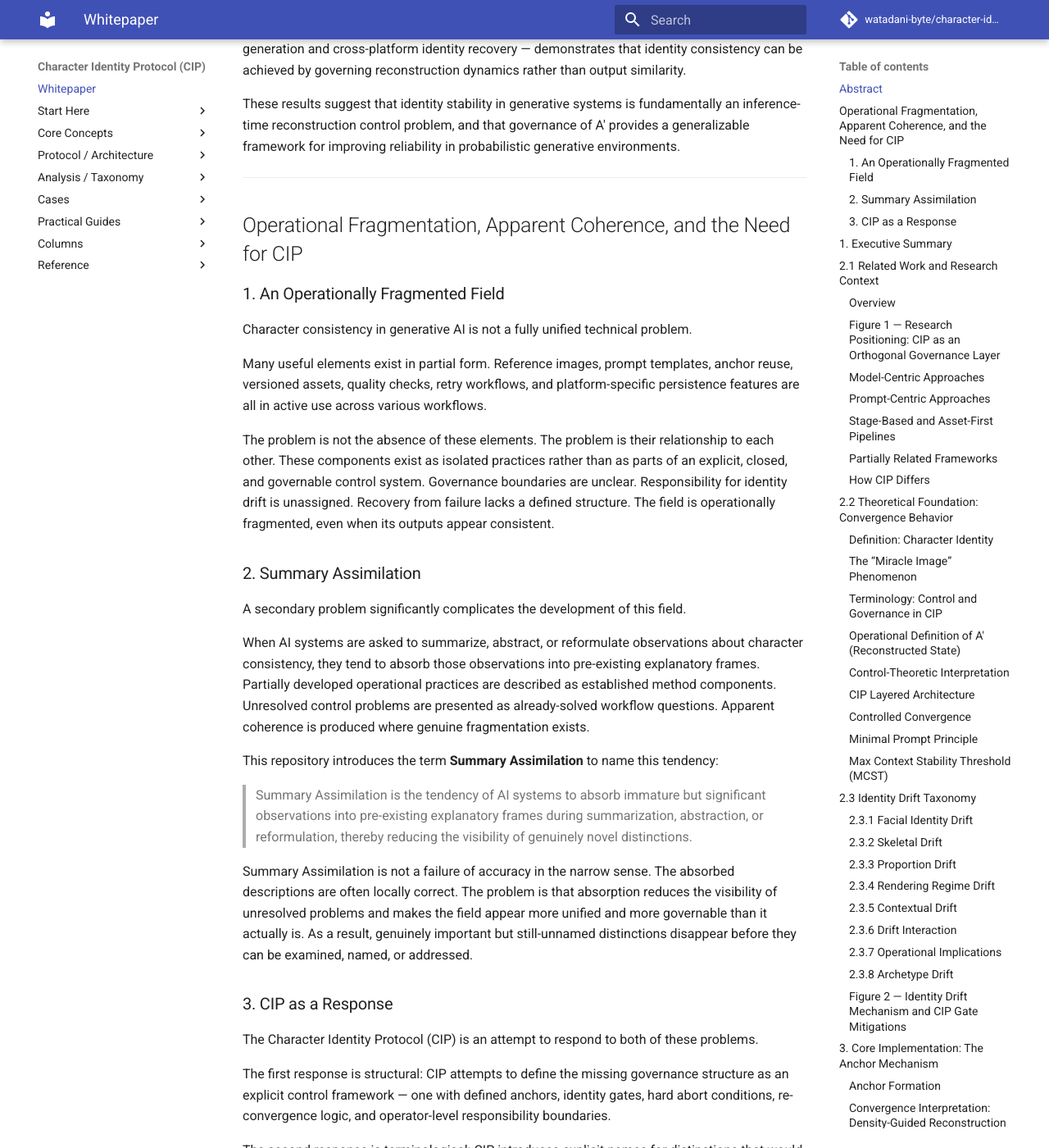
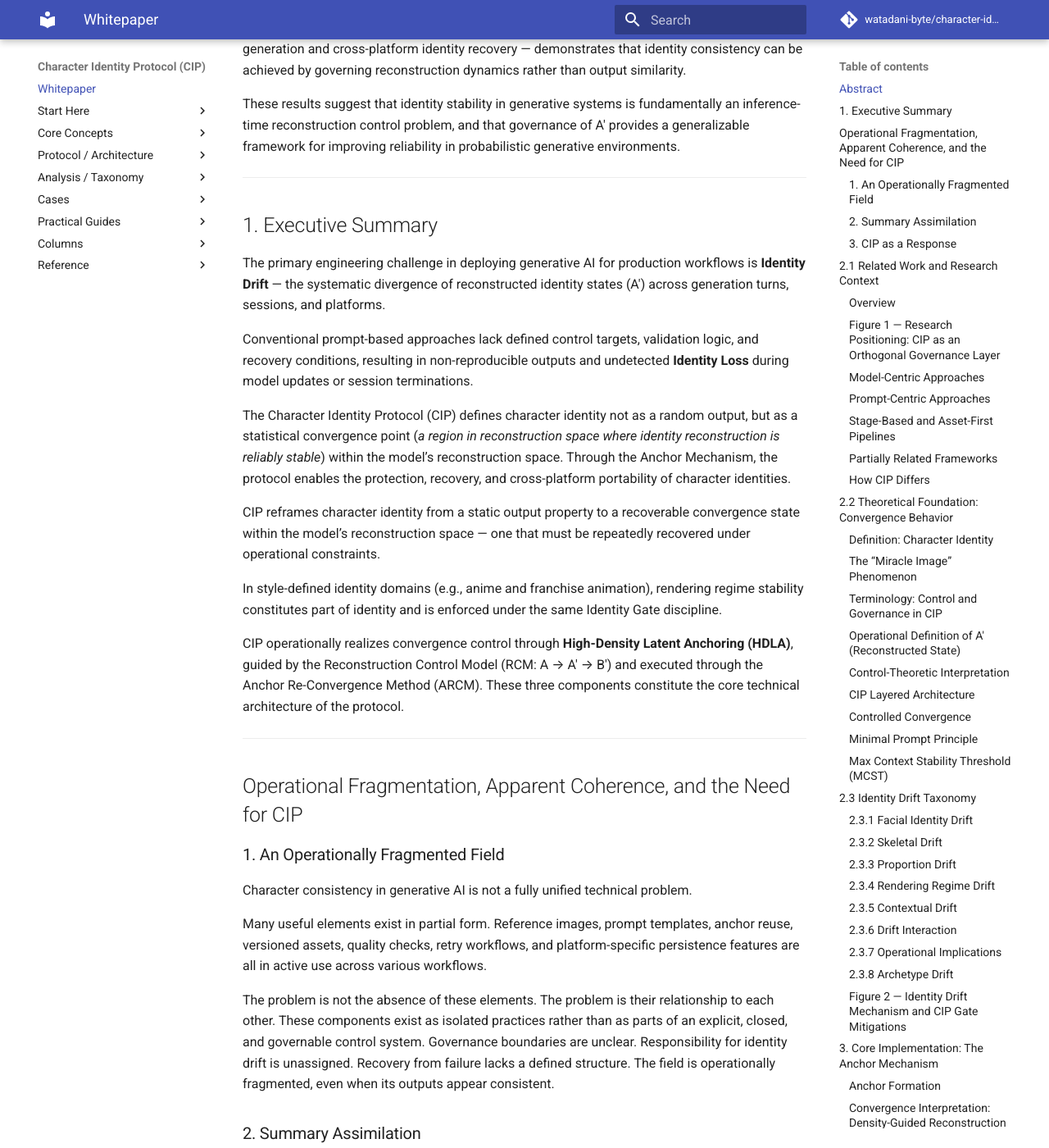
Before and after one commit to watadani-byte/character-identity-protocol, an MkDocs documentation site: the page built from docs/whitepaper_v1.md, in a window 1280 px wide and 1400 px high, scrolled down 926 px. Shown: the whole window at 82% size. Built offline with MkDocs 1.6.1 and Material for MkDocs 9.7.7, drawn with Linux system fonts in a browser that asks for light colours; comment, search, counter and statistics services are not loaded; some of the changed text lies outside the part shown.

Commit message:
whitepaper_v1.md を更新

```diff
--- a/docs/whitepaper_v1.md
+++ b/docs/whitepaper_v1.md
@@ -20,6 +20,22 @@ The protocol defines a closed-loop control architecture consisting of: anchor-ba
 CIP operates entirely at inference time, requires no model modification, and is compatible with closed-source systems. Validation across production workflows — including multi-turn generation and cross-platform identity recovery — demonstrates that identity consistency can be achieved by governing reconstruction dynamics rather than output similarity.
 
 These results suggest that identity stability in generative systems is fundamentally an inference-time reconstruction control problem, and that governance of A′ provides a generalizable framework for improving reliability in probabilistic generative environments.
+
+-----
+
+## 1. Executive Summary
+
+The primary engineering challenge in deploying generative AI for production workflows is **Identity Drift** — the systematic divergence of reconstructed identity states (A′) across generation turns, sessions, and platforms.
+
+Conventional prompt-based approaches lack defined control targets, validation logic, and recovery conditions, resulting in non-reproducible outputs and undetected **Identity Loss** during model updates or session terminations.
+
+The Character Identity Protocol (CIP) defines character identity not as a random output, but as a statistical convergence point (*a region in reconstruction space where identity reconstruction is reliably stable*) within the model’s reconstruction space. Through the Anchor Mechanism, the protocol enables the protection, recovery, and cross-platform portability of character identities.
+
+CIP reframes character identity from a static output property to a recoverable convergence state within the model’s reconstruction space — one that must be repeatedly recovered under operational constraints.
+
+In style-defined identity domains (e.g., anime and franchise animation), rendering regime stability constitutes part of identity and is enforced under the same Identity Gate discipline.
+
+CIP operationally realizes convergence control through **High-Density Latent Anchoring (HDLA)**, guided by the Reconstruction Control Model (RCM: A → A′ → B′) and executed through the Anchor Re-Convergence Method (ARCM). These three components constitute the core technical architecture of the protocol.
 
 -----
 
```
Also changed, not shown: other parts of docs/whitepaper_v1.md (+0 -16 lines).
